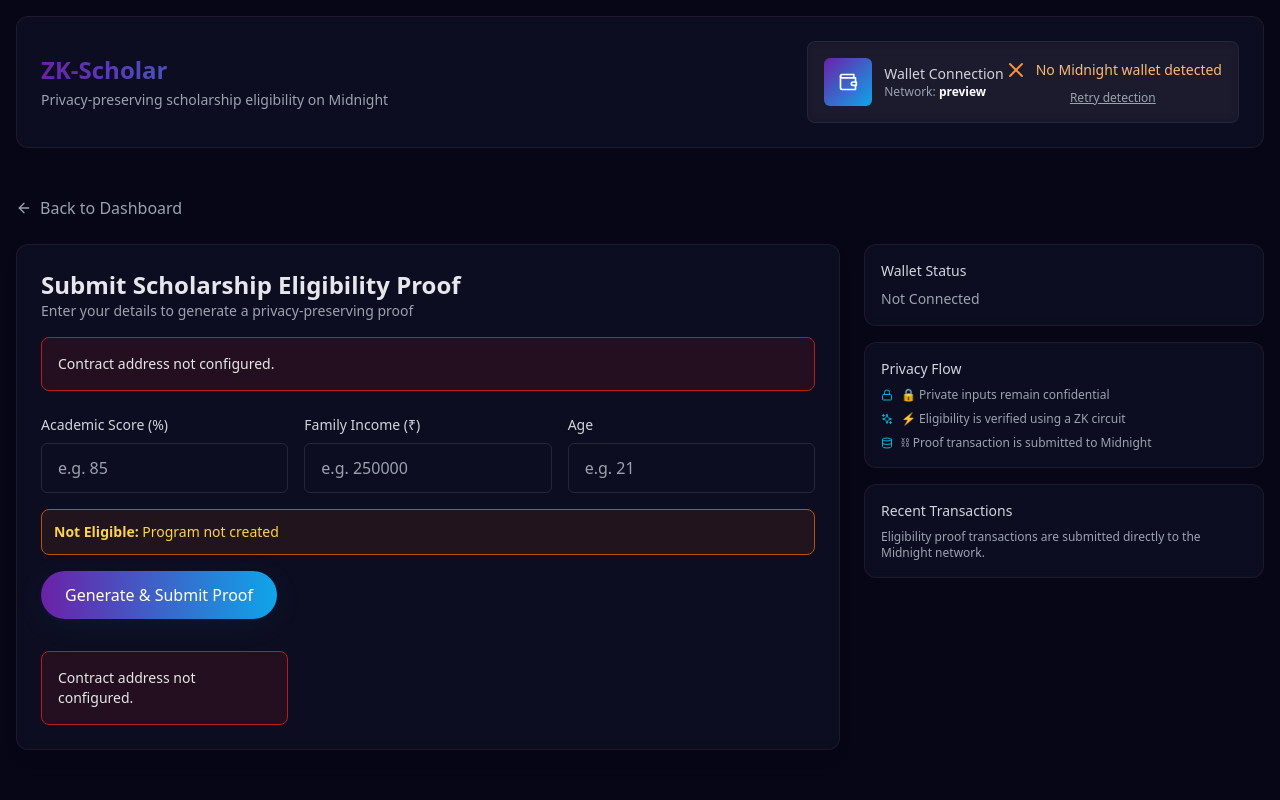
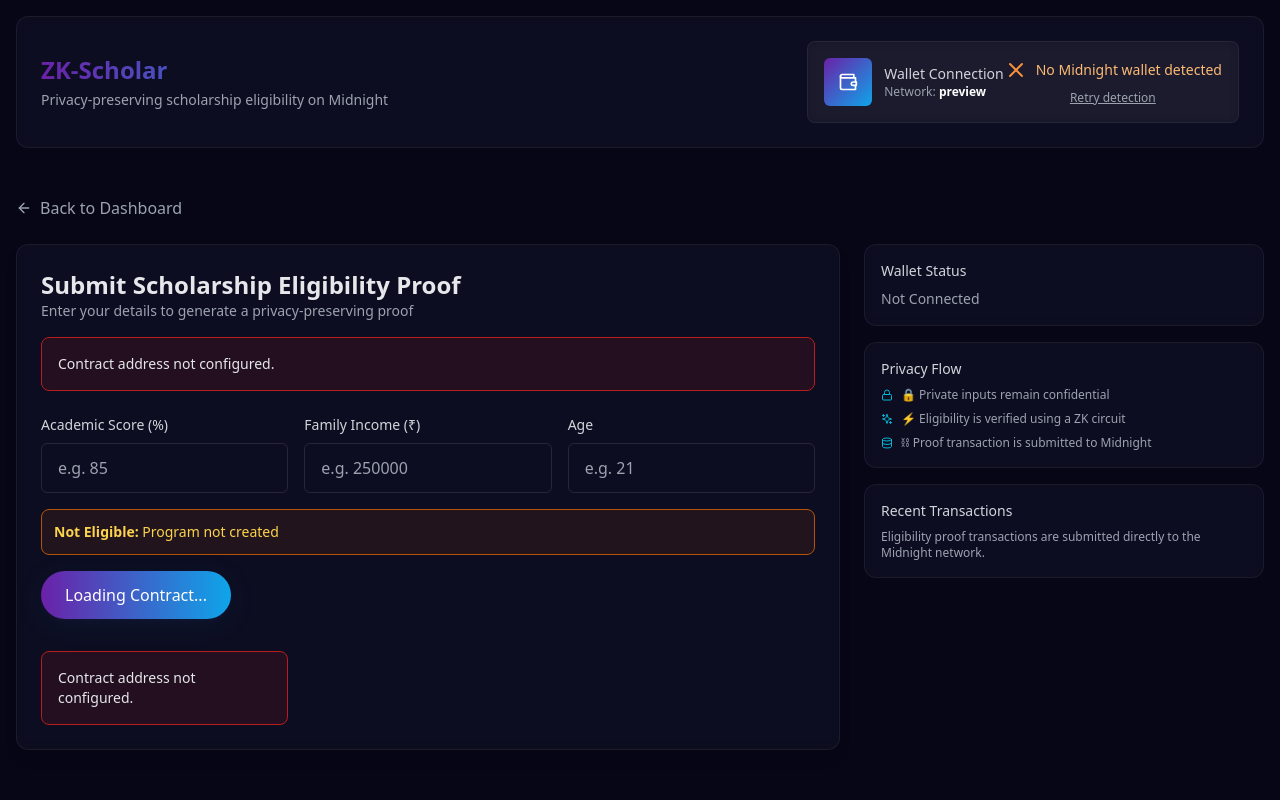
Before and after one commit to mansisandbhor27/zk-scholar, a React (Vite) app in the folder frontend/: page /eligibility in a window 1280 px wide. Shown: the top 800 px of the page. Built offline with nearby package versions, Linux system fonts and the light colour scheme; no server answers; what @midnight-ntwrk/midnight-js-indexer-public-data-provider, @midnight-ntwrk/midnight-js-network-id would draw is missing.

Commit message:
fix contract readiness and ZK config

```diff
--- a/frontend/src/components/EligibilityForm.tsx
+++ b/frontend/src/components/EligibilityForm.tsx
@@ -384,12 +384,16 @@ console.log('PROGRAM CREATED:', contractLedger.programCreated);
 
                 <button
                   type="submit"
-                  disabled={status === 'generating' || status === 'submitting' || !eligibility.eligible}
+                  disabled={!callTx || status === 'generating' || status === 'submitting' || !eligibility.eligible}
                   className="btn-primary px-6 py-3 rounded-full font-medium glow flex items-center gap-3 w-full md:w-auto"
                 >
                   {status === 'generating' && <svg className="animate-spin h-5 w-5" viewBox="0 0 24 24"><circle cx="12" cy="12" r="10" stroke="rgba(255,255,255,0.2)" strokeWidth="4" fill="none"/></svg>}
                   {status === 'submitting' && <svg className="animate-spin h-5 w-5" viewBox="0 0 24 24"><circle cx="12" cy="12" r="10" stroke="rgba(255,255,255,0.2)" strokeWidth="4" fill="none"/></svg>}
-                  {status === 'success' ? 'Proof Submitted' : 'Generate & Submit Proof'}
+                  {status === 'success'
+  ? 'Proof Submitted'
+  : !callTx
+    ? 'Loading Contract...'
+    : 'Generate & Submit Proof'}
                 </button>
               </div>
 
```
